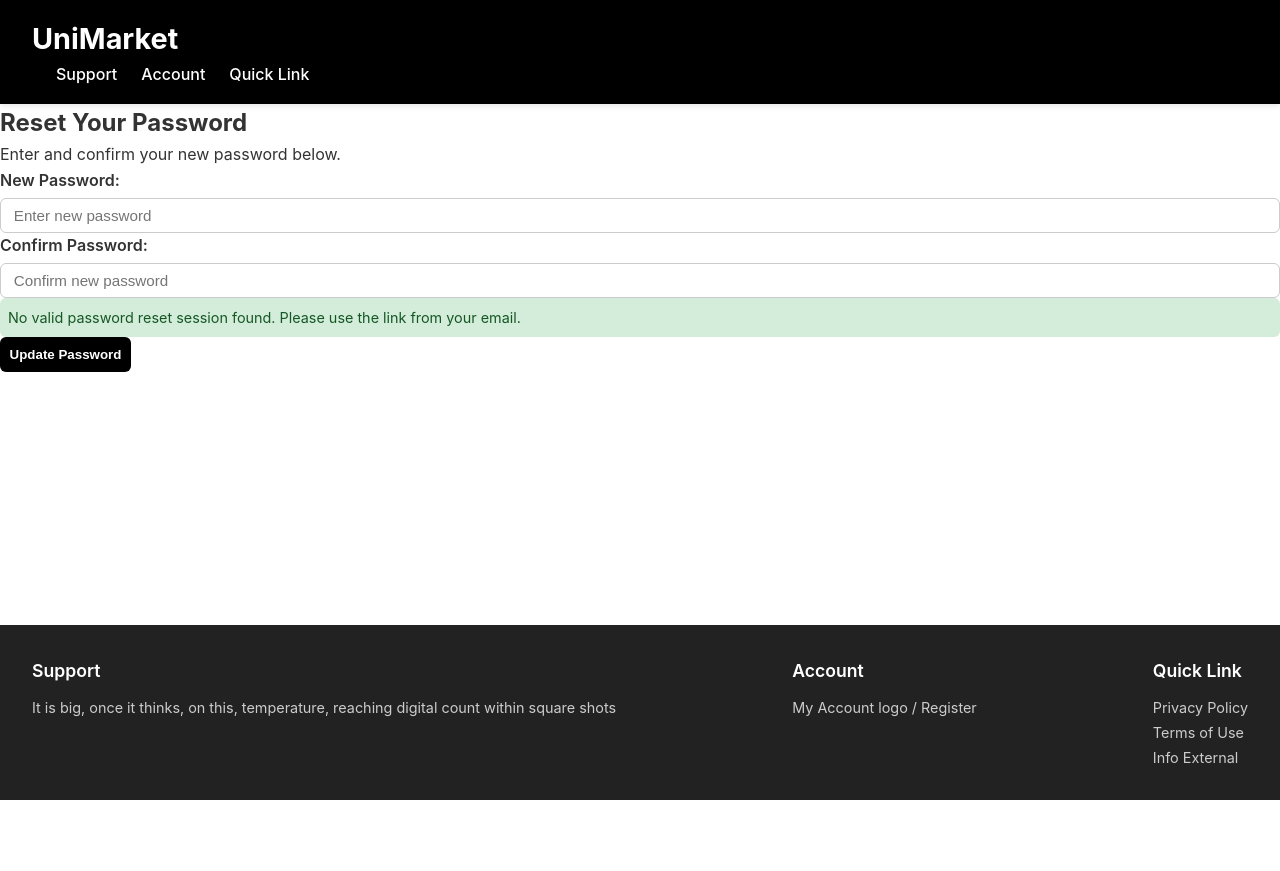
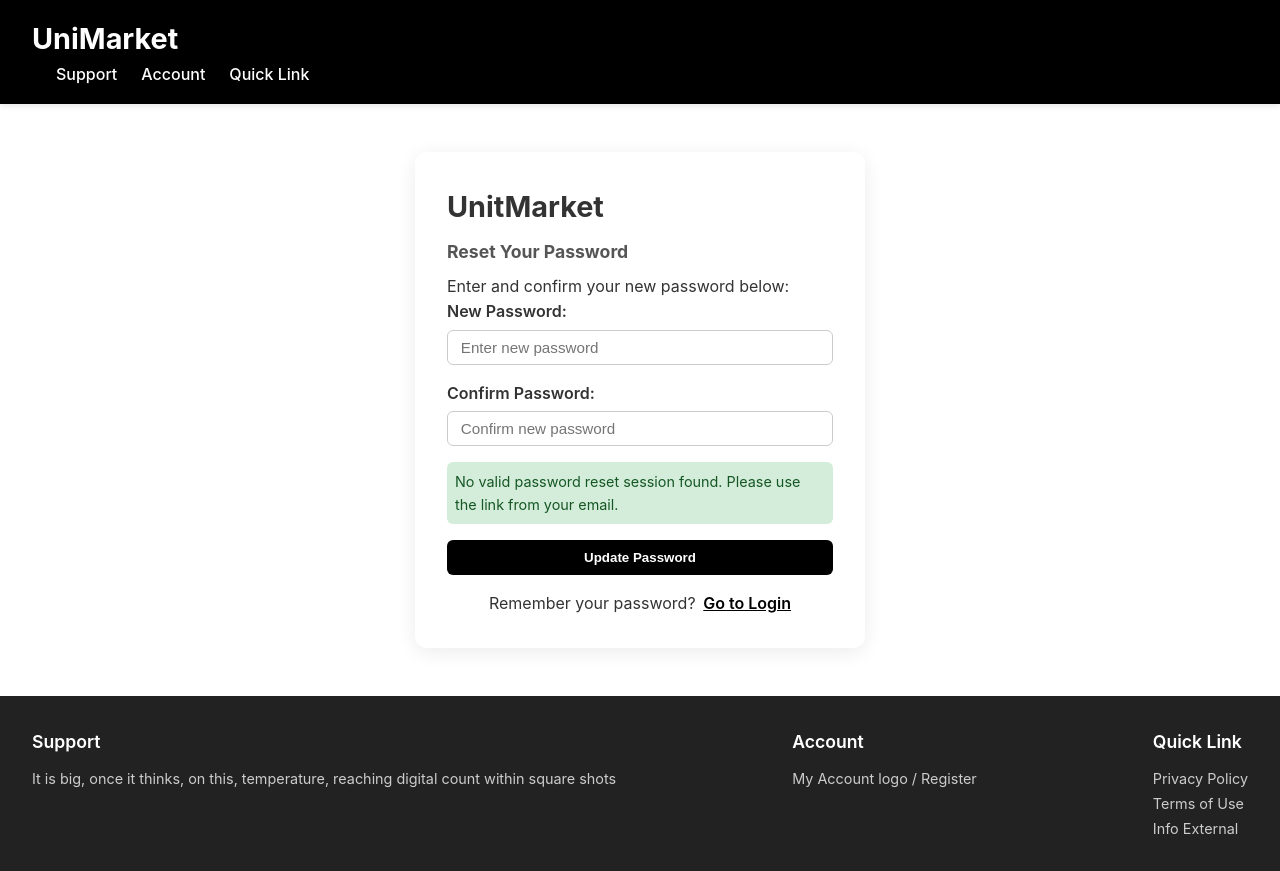
Before and after one commit to Sh1ven11/UniMarket, a React (Vite) app: page /reset-password in a window 1280 px wide. Before the commit the page ends 800 px from the top, so only its background shows below. Built offline with nearby package versions, Linux system fonts and the light colour scheme; no server answers.

Commit message:
layout fix?

```diff
--- a/src/components/ResetPassword.jsx
+++ b/src/components/ResetPassword.jsx
@@ -9,7 +9,6 @@ const ResetPassword = () => {
   const [sessionChecked, setSessionChecked] = useState(false);
 
   useEffect(() => {
-    // Supabase automatically restores the session after redirect
     const checkSession = async () => {
       const { data: { session } } = await supabase.auth.getSession();
       if (!session) {
@@ -33,7 +32,7 @@ const ResetPassword = () => {
     try {
       const { error } = await supabase.auth.updateUser({ password: newPassword });
       if (error) throw error;
-      setMessage('Password successfully updated! You can now log in.');
+      setMessage('✅ Password successfully updated! You can now log in.');
     } catch (error) {
       console.error('Password update error:', error);
       setMessage(`Error: ${error.message}`);
@@ -43,15 +42,25 @@ const ResetPassword = () => {
   };
 
   if (!sessionChecked) {
-    return <p>Loading...</p>;
+    return (
+      <div className="login-container">
+        <div className="login-header">
+          <h2>UnitMarket</h2>
+          <h3>Checking reset session...</h3>
+        </div>
+      </div>
+    );
   }
 
   return (
-    <div className="reset-password-container">
-      <h2>Reset Your Password</h2>
-      <p>Enter and confirm your new password below.</p>
+    <div className="login-container">
+      <div className="login-header">
+        <h2>UnitMarket</h2>
+        <h3>Reset Your Password</h3>
+        <p>Enter and confirm your new password below:</p>
+      </div>
 
-      <form onSubmit={handleSubmit} className="reset-form">
+      <form onSubmit={handleSubmit} className="login-form">
         <div className="form-group">
           <label>New Password:</label>
           <input
@@ -86,6 +95,15 @@ const ResetPassword = () => {
           {loading ? 'Updating...' : 'Update Password'}
         </button>
       </form>
+
+      <div className="toggle-auth">
+        <p>
+          Remember your password?{' '}
+          <a href="/" className="toggle-btn">
+            Go to Login
+          </a>
+        </p>
+      </div>
     </div>
   );
 };
```
